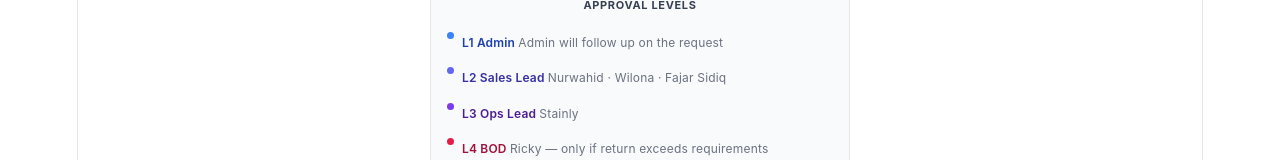
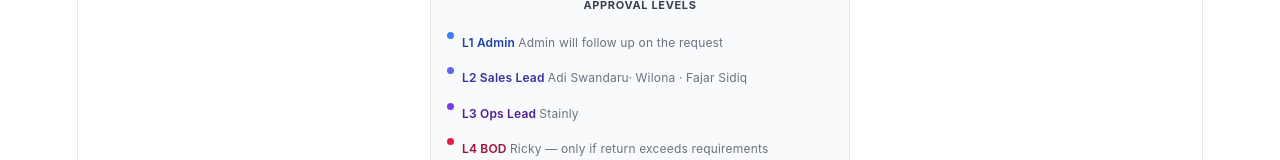
Before and after one commit to Jeki-noar/return-regulation, a React (Vite) app: page / in a window 1280 px wide. Shown: the part 481-641 px from the top of the page. Built offline with nearby package versions, Linux system fonts and the light colour scheme.

Commit message:
Update Detail

```diff
--- a/src/App.jsx
+++ b/src/App.jsx
@@ -3,7 +3,7 @@ import { useState } from "react";
 // ─── APPROVAL CONFIG ────────────────────────────────────────────────────────
 const APPROVERS = {
   salesLeads: [
-    { name: "Nurwahid",    role: "FMCG/PRINCIPLE(KOPI KENANGAN, MAMASUKA)",  avatar: "NW" },
+    { name: "Adi Swandaru",    role: "FMCG/PRINCIPLE(KOPI KENANGAN, MAMASUKA)",  avatar: "NW" },
     { name: "Wilona",      role: "PRINCIPLE(BELFOOD)",  avatar: "WL" },
     { name: "Fajar Sidiq", role: "FRESH",  avatar: "FS" },
   ],
@@ -547,7 +547,7 @@ export default function ReturnRegulationApp() {
         </div>
         {[
           { color: COLOR_MAP.blue,   label: "L1 Admin",     desc:  "Admin will follow up on the request" },
-          { color: COLOR_MAP.indigo, label: "L2 Sales Lead", desc: "Nurwahid · Wilona · Fajar Sidiq" },
+          { color: COLOR_MAP.indigo, label: "L2 Sales Lead", desc: "Adi Swandaru· Wilona · Fajar Sidiq" },
           { color: COLOR_MAP.purple, label: "L3 Ops Lead",   desc: "Stainly" },
           { color: COLOR_MAP.rose,   label: "L4 BOD",         desc: "Ricky — only if return exceeds requirements" },
         ].map((r, i) => (
```
